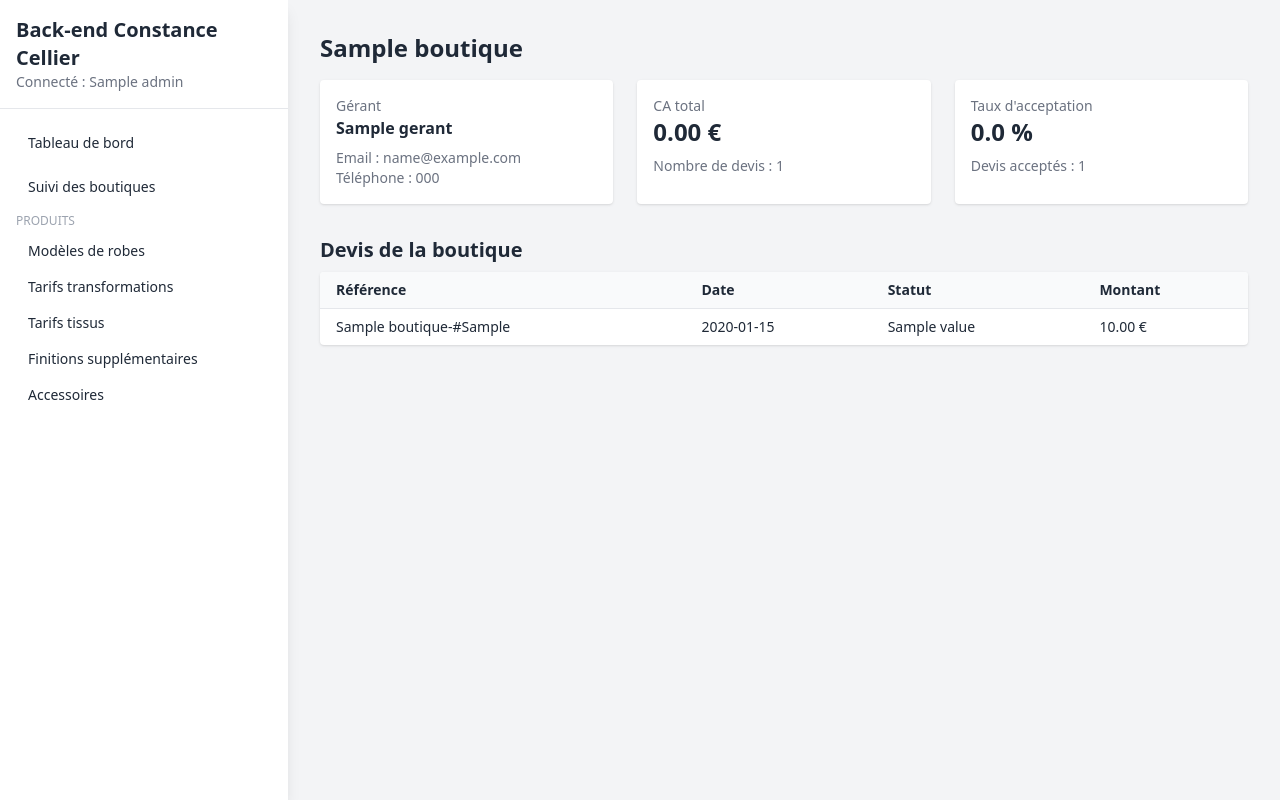
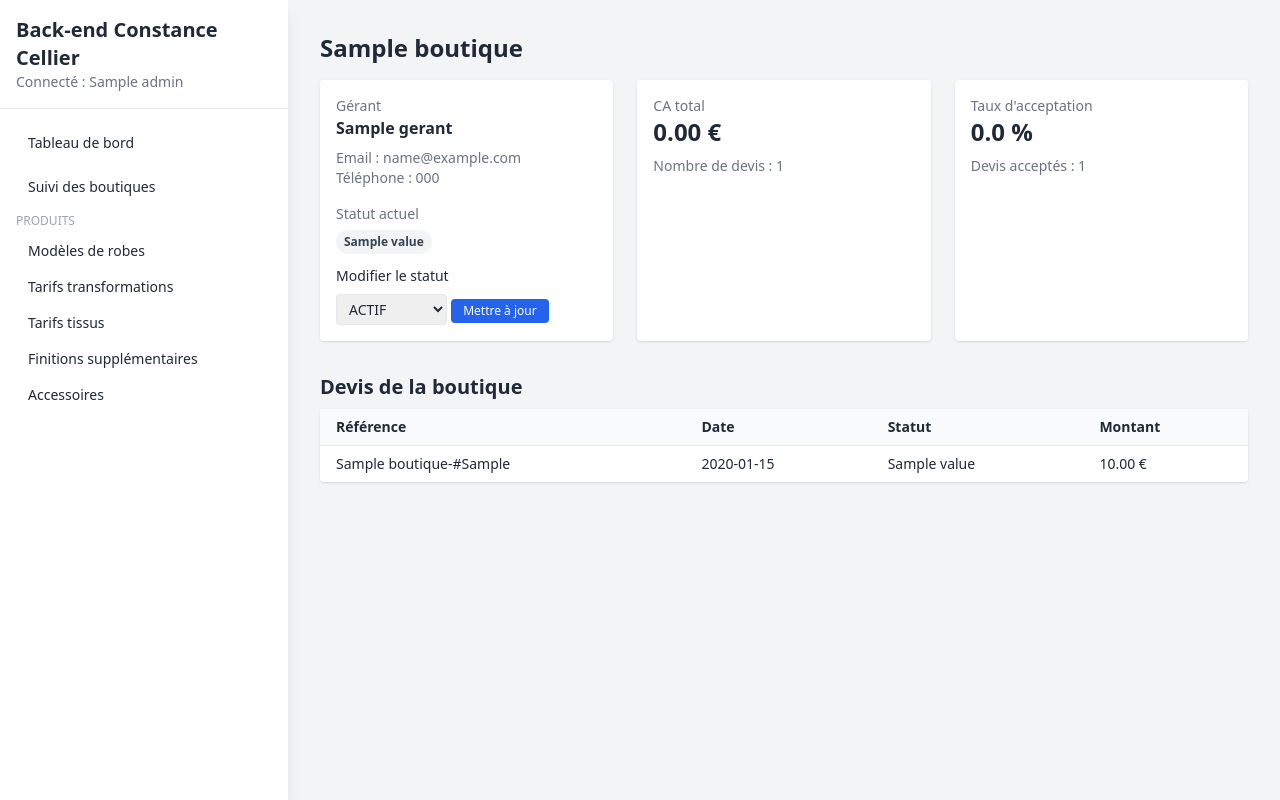
Before and after one commit to RemiVander/Project_Constance, a FastAPI app: template backoffice/app/templates/admin_boutique_detail.html in a window 1280 px wide. Run offline with FastAPI, Linux system fonts and the light colour scheme; the template is opened without the code that fills it: most values are stand-ins (such as "Sample title", 1, 10 or a date in 2020); some libraries are stand-ins or nearby versions.

Commit message:
change active functions

```diff
--- a/backoffice/app/boutique_api.py
+++ b/backoffice/app/boutique_api.py
@@ -133,8 +133,12 @@ def get_current_boutique(
         raise HTTPException(status_code=401, detail="Token invalide")
 
     boutique = db.query(models.Boutique).get(boutique_id)
-    if not boutique or boutique.statut != models.BoutiqueStatut.ACTIF:
-        raise HTTPException(status_code=401, detail="Boutique non trouvée ou inactive")
+    if not boutique:
+        raise HTTPException(status_code=401, detail="Boutique non trouvée")
+
+    if boutique.statut == models.BoutiqueStatut.SUSPENDU:
+        raise HTTPException(status_code=403, detail="Boutique suspendue")
+
     return boutique
 
 
@@ -164,8 +168,8 @@ def login_boutique(
     if not verify_password(payload.password, boutique.mot_de_passe_hash):
         raise HTTPException(status_code=400, detail="Email ou mot de passe incorrect")
 
-    if boutique.statut != models.BoutiqueStatut.ACTIF:
-        raise HTTPException(status_code=403, detail="Boutique inactive")
+    if boutique.statut == models.BoutiqueStatut.SUSPENDU:
+        raise HTTPException(status_code=403, detail="Boutique suspendue")
 
     token = create_token_for_boutique(boutique)
 
@@ -359,6 +363,12 @@ def create_devis(
       - le nouveau numero_boutique (Paris-#N)
       - le prix_total
     """
+    if boutique.statut != models.BoutiqueStatut.ACTIF:
+        raise HTTPException(
+            status_code=403,
+            detail="Cette boutique est inactive : création de nouveaux devis désactivée."
+        )
+
     if not payload.lignes:
         raise HTTPException(status_code=400, detail="Le devis doit contenir au moins une ligne")
 
--- a/backoffice/app/templates/admin_boutique_detail.html
+++ b/backoffice/app/templates/admin_boutique_detail.html
@@ -1,4 +1,3 @@
-
 {% extends "base.html" %}
 {% block title %}Boutique {{ boutique.nom }}{% endblock %}
 {% block content %}
@@ -10,7 +9,40 @@
         <p class="font-semibold">{{ boutique.gerant or '-' }}</p>
         <p class="text-sm text-gray-500 mt-2">Email : {{ boutique.email }}</p>
         <p class="text-sm text-gray-500">Téléphone : {{ boutique.telephone or '-' }}</p>
+
+        <!-- Statut + formulaire de changement -->
+        <div class="mt-4">
+            <p class="text-sm text-gray-500 mb-1">Statut actuel</p>
+            <span
+                class="inline-flex items-center px-2 py-1 rounded-full text-xs font-semibold
+                {% if boutique.statut.value == 'ACTIF' %}
+                    bg-green-100 text-green-700
+                {% elif boutique.statut.value == 'INACTIF' %}
+                    bg-yellow-100 text-yellow-700
+                {% elif boutique.statut.value == 'SUSPENDU' %}
+                    bg-red-100 text-red-700
+                {% else %}
+                    bg-gray-100 text-gray-700
+                {% endif %}
+            ">
+                {{ boutique.statut.value }}
+            </span>
+
+            <form action="/admin/boutiques/{{ boutique.id }}/statut" method="post" class="mt-3 space-y-2">
+                <label class="block text-sm font-medium">Modifier le statut</label>
+                <select name="statut" class="border rounded px-2 py-1 text-sm">
+                    <option value="ACTIF" {% if boutique.statut.value == 'ACTIF' %}selected{% endif %}>ACTIF</option>
+                    <option value="INACTIF" {% if boutique.statut.value == 'INACTIF' %}selected{% endif %}>INACTIF</option>
+                    <option value="SUSPENDU" {% if boutique.statut.value == 'SUSPENDU' %}selected{% endif %}>SUSPENDU</option>
+                </select>
+                <button type="submit"
+                        class="inline-block bg-blue-600 text-white text-xs px-3 py-1 rounded hover:bg-blue-700">
+                    Mettre à jour
+                </button>
+            </form>
+        </div>
     </div>
+
     <div class="bg-white rounded shadow p-4">
         <p class="text-sm text-gray-500">CA total</p>
         <p class="text-2xl font-bold">{{ '%.2f'|format(total_ca) }} €</p>
```
Also changed, not shown: backoffice/app/admin_routes.py (+21 -0 lines).
